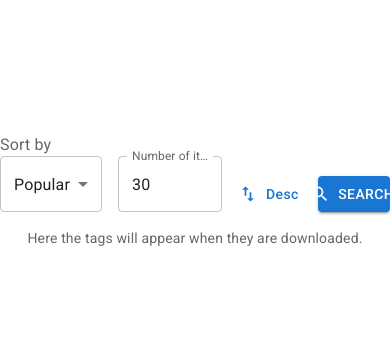
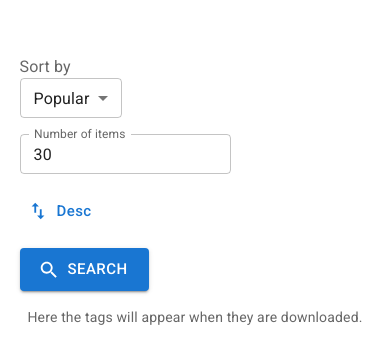
Before and after one commit to MASSHUU12/mediporta-recruitment-task, a React (Vite) app: page / in a window 390 px wide. Shown: the part 271-634 px from the top of the page. Built offline with nearby package versions, Linux system fonts and the light colour scheme.

Commit message:
Improve responsiveness

```diff
--- a/src/components/ItemCountField.tsx
+++ b/src/components/ItemCountField.tsx
@@ -40,6 +40,7 @@ function ItemCountField({ min, max }: ItemCountFieldProps): JSX.Element {
 			label="Number of items"
 			onChange={handleOnChange}
 			value={config.config.pageSize}
+			size="small"
 		/>
 	);
 }
--- a/src/components/Menu.tsx
+++ b/src/components/Menu.tsx
@@ -15,12 +15,14 @@ function Menu(props: MenuProps): JSX.Element {
 	return (
 		<Stack
 			spacing={2}
-			direction="row"
-			alignItems="end"
+			direction={{ xs: "column", sm: "row" }}
+			alignItems={{ xs: "start", sm: "end" }}
+			justifyContent="center"
+			sx={{ width: "90svw" }}
 		>
 			<SortBy />
 			<ItemCountField
-				min={0}
+				min={1}
 				max={100}
 			/>
 			<SortDirection onClick={props.onDirectionChange} />
--- a/src/components/SortBy.tsx
+++ b/src/components/SortBy.tsx
@@ -24,6 +24,7 @@ function SortBy(): JSX.Element {
 				value={config.config.sort}
 				onChange={handleChange}
 				id="sort-by"
+				size="small"
 			>
 				<MenuItem value="popular">Popular</MenuItem>
 				<MenuItem value="activity">Activity</MenuItem>
--- a/src/components/SortDirection.tsx
+++ b/src/components/SortDirection.tsx
@@ -20,6 +20,7 @@ function SortDirection(props: SortDirectionProps): JSX.Element {
 			sx={{ textTransform: "capitalize" }}
 			component="label"
 			variant="text"
+			size="large"
 			startIcon={<SwapVertIcon />}
 			onClick={() => {
 				if (props.onClick) props.onClick(displayedOrder);
--- a/src/components/Submit.tsx
+++ b/src/components/Submit.tsx
@@ -18,6 +18,7 @@ function Submit({ disabled, onClick }: SubmitProps): JSX.Element {
 		<Button
 			startIcon={<SearchIcon />}
 			variant="contained"
+			size="large"
 			disabled={isDisabled}
 			onClick={onClick}
 		>
--- a/src/components/TagInfo.tsx
+++ b/src/components/TagInfo.tsx
@@ -32,7 +32,7 @@ function TagInfo({ info, expanded }: TagInfoProps): JSX.Element {
 	return (
 		<Card
 			variant="outlined"
-			sx={{ maxWidth: 360, minWidth: 360 }}
+			sx={{ width: "90svw", maxWidth: "48rem" }}
 		>
 			<CardContent>
 				<CardActions
--- a/src/components/TagList.tsx
+++ b/src/components/TagList.tsx
@@ -16,8 +16,8 @@ function TagList({ isLoading: dataLoading, data }: TagListProps): JSX.Element {
 				<Skeleton
 					key={i}
 					variant="rounded"
-					width={360}
-					height={64}
+					width="100%"
+					height="4rem"
 				/>,
 			);
 		}
@@ -26,7 +26,10 @@ function TagList({ isLoading: dataLoading, data }: TagListProps): JSX.Element {
 	}
 
 	return (
-		<Stack spacing={2}>
+		<Stack
+			spacing={2}
+			sx={{ width: "90svw", maxWidth: "48rem" }}
+		>
 			{dataLoading && generateSkeletons(3)}
 			{data !== undefined &&
 				data.items.length !== 0 &&
```
